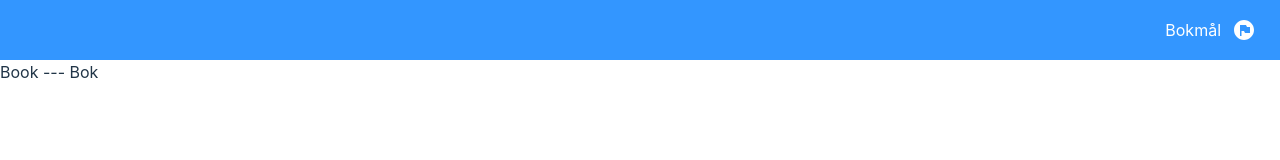
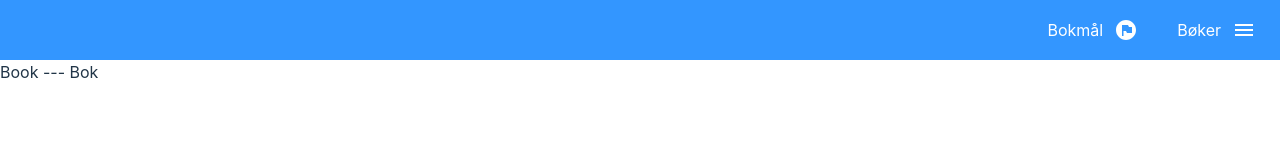
Before and after one commit to VDobryvechir/language-tutor, a React (Vite) app in the folder languagetutor.client/: page / in a window 1280 px wide. Shown: the top 160 px of the page. Built offline with nearby package versions, Linux system fonts and the light colour scheme.

Commit message:
main app menu

```diff
--- a/languagetutor.client/src/components/header/header/Header.tsx
+++ b/languagetutor.client/src/components/header/header/Header.tsx
@@ -2,11 +2,15 @@ import React from 'react';
 import LanguageName from '../language-name/LanguageName';
 import LanguageSelector from '../language-selector/LanguageSelector';
 import './Header.css';
+import MenuSelector from '../menu-selector/MenuSelector';
+import MenuSelection from '../menu-selection/MenuSelector';
 
 const Header = () => (
     <div className="header">
         <LanguageName />
         <LanguageSelector />
+        <MenuSelection />
+        <MenuSelector />
     </div>
 );
 
--- /dev/null
+++ b/languagetutor.client/src/components/header/menu-selection/MenuSelection.css
@@ -0,0 +1,5 @@
+.menu-selection {
+    display: flex;
+    place-items: center;
+    padding: 2px 15px;
+}
--- /dev/null
+++ b/languagetutor.client/src/components/header/menu-selection/MenuSelector.tsx
@@ -0,0 +1,13 @@
+import React from 'react';
+import translate from '../../../i18n/translate';
+import './MenuSelection.css';
+
+const MenuSelection = () => {
+    return (
+        <div className="menu-selection">
+            {translate("Books")}
+        </div>
+    );
+};
+
+export default MenuSelection;
--- /dev/null
+++ b/languagetutor.client/src/components/header/menu-selector/MenuSelector.tsx
@@ -0,0 +1,70 @@
+import React from 'react';
+import { translate } from '../../../i18n';
+import BookIcon from '@mui/icons-material/Book';
+import MenuIcon from '@mui/icons-material/Menu';
+import SettingsIcon from '@mui/icons-material/Settings';
+import SpellcheckIcon from '@mui/icons-material/Spellcheck';
+import TranslateIcon from '@mui/icons-material/Translate';
+
+import Box from '@mui/material/Box';
+import Divider from '@mui/material/Divider';
+import Drawer from '@mui/material/Drawer';
+import IconButton from '@mui/material/IconButton';
+import List from '@mui/material/List';
+import ListItem from '@mui/material/ListItem';
+import ListItemButton from '@mui/material/ListItemButton';
+import ListItemIcon from '@mui/material/ListItemIcon';
+import ListItemText from '@mui/material/ListItemText';
+
+const MenuSelector = () => {
+    const [open, setOpen] = React.useState(false);
+    const menuList = [
+        { name: "Books", action: "book", icon: <BookIcon /> },
+        { name: "Translate", action: "translate", icon: <TranslateIcon /> },
+        { name: "Dictionary", action: "dictionary", icon: <SpellcheckIcon /> },
+        { name: "Settings", action: "settings", icon: <SettingsIcon /> },
+    ];
+    const setMenuAction = (action: string) => {
+        console.log(action);
+    };
+    const DrawerList = (start:number, end:number) => (
+            <List>
+                {menuList.slice(start, end).map((menu) => (
+                    <ListItem key={menu.name} disablePadding>
+                        <ListItemButton onClick={() => setMenuAction(menu.action) }>
+                            <ListItemIcon>
+                                {menu.icon}
+                            </ListItemIcon>
+                            <ListItemText primary={translate(menu.name)} />
+                        </ListItemButton>
+                    </ListItem>
+                ))}
+            </List>
+    );
+    return (
+        <>
+            <IconButton
+                color="inherit"
+                aria-label="menu selection"
+                edge="start"
+                onClick={() => setOpen(true)}
+                sx={{ mr: 2 }}
+            >
+                <MenuIcon />
+            </IconButton>
+            <Drawer
+                anchor="top"
+                open={open}
+                onClose={() => setOpen(false)}
+            >
+                <Box sx={{ width: 250 }} role="presentation" onClick={() => setOpen(false)}>
+                    {DrawerList(0, 3)}
+                    <Divider />
+                    {DrawerList(3, 4)}
+                </Box>
+            </Drawer>
+        </>
+    );
+};
+
+export default MenuSelector;
--- a/languagetutor.client/src/i18n/messages/de.ts
+++ b/languagetutor.client/src/i18n/messages/de.ts
@@ -3,6 +3,10 @@ import { LOCALES } from '../locales';
 export default {
  [LOCALES.GERMAN]: {
         'Book': 'Buch',
+        'Books': 'Bücher',
+        'Translate': 'Übersetzen',
+        'Dictionary': 'Wörterbuch',
+        'Settings': 'Einstellungen',
         'en': 'Englisch',
         'de': 'Deutsch',
         'nn': 'Nynorsk',
--- a/languagetutor.client/src/i18n/messages/en.ts
+++ b/languagetutor.client/src/i18n/messages/en.ts
@@ -3,6 +3,10 @@ import { LOCALES } from '../locales';
 export default {
  [LOCALES.ENGLISH]: {
         'Book': 'Book',
+        'Books': 'Books',
+        'Translate': 'Translate',
+        'Dictionary': 'Dictionary',
+        'Settings': 'Settings',
         'en': 'English',
         'de': 'German',
         'nn': 'Nynorsk',
--- a/languagetutor.client/src/i18n/messages/nb.ts
+++ b/languagetutor.client/src/i18n/messages/nb.ts
@@ -3,6 +3,10 @@ import { LOCALES } from '../locales';
 export default {
  [LOCALES.BOKMAL]: {
         'Book': 'Bok',
+        'Books': 'Bøker',
+        'Translate': 'Oversette',
+        'Dictionary': 'Ordbok',
+        'Settings': 'Innstillinger',
         'en': 'Engelsk',
         'de': 'Tysk',
         'nn': 'Nynorsk',
--- a/languagetutor.client/src/i18n/messages/nn.ts
+++ b/languagetutor.client/src/i18n/messages/nn.ts
@@ -3,6 +3,10 @@ import { LOCALES } from '../locales';
 export default {
  [LOCALES.NYNORSK]: {
         'Book': 'Bok',
+        'Books': 'Bøker',
+        'Translate': 'Omsetje',
+        'Dictionary': 'Ordbok',
+        'Settings': 'Innstillingar',
         'en': 'Engelsk',
         'de': 'Tysk',
         'nn': 'Nynorsk',
--- a/languagetutor.client/src/i18n/messages/uk.ts
+++ b/languagetutor.client/src/i18n/messages/uk.ts
@@ -3,6 +3,10 @@ import { LOCALES } from '../locales';
 export default {
  [LOCALES.UKRAINIAN]: {
         'Book': 'Книга',
+        'Books': 'Книги',
+        'Translate': 'Переклад',
+        'Dictionary': 'Словник',
+        'Settings': 'Налаштування',
         'en': 'Англійська',
         'de': 'Німецька',
         'nn': 'Нюнорск',
```
Also changed, not shown: languagetutor.client/src/components/translate/translate-content/TranslateContent.tsx (added, +12 -0 lines), languagetutor.client/src/components/word/word-content/WordContent.tsx (added, +12 -0 lines).
